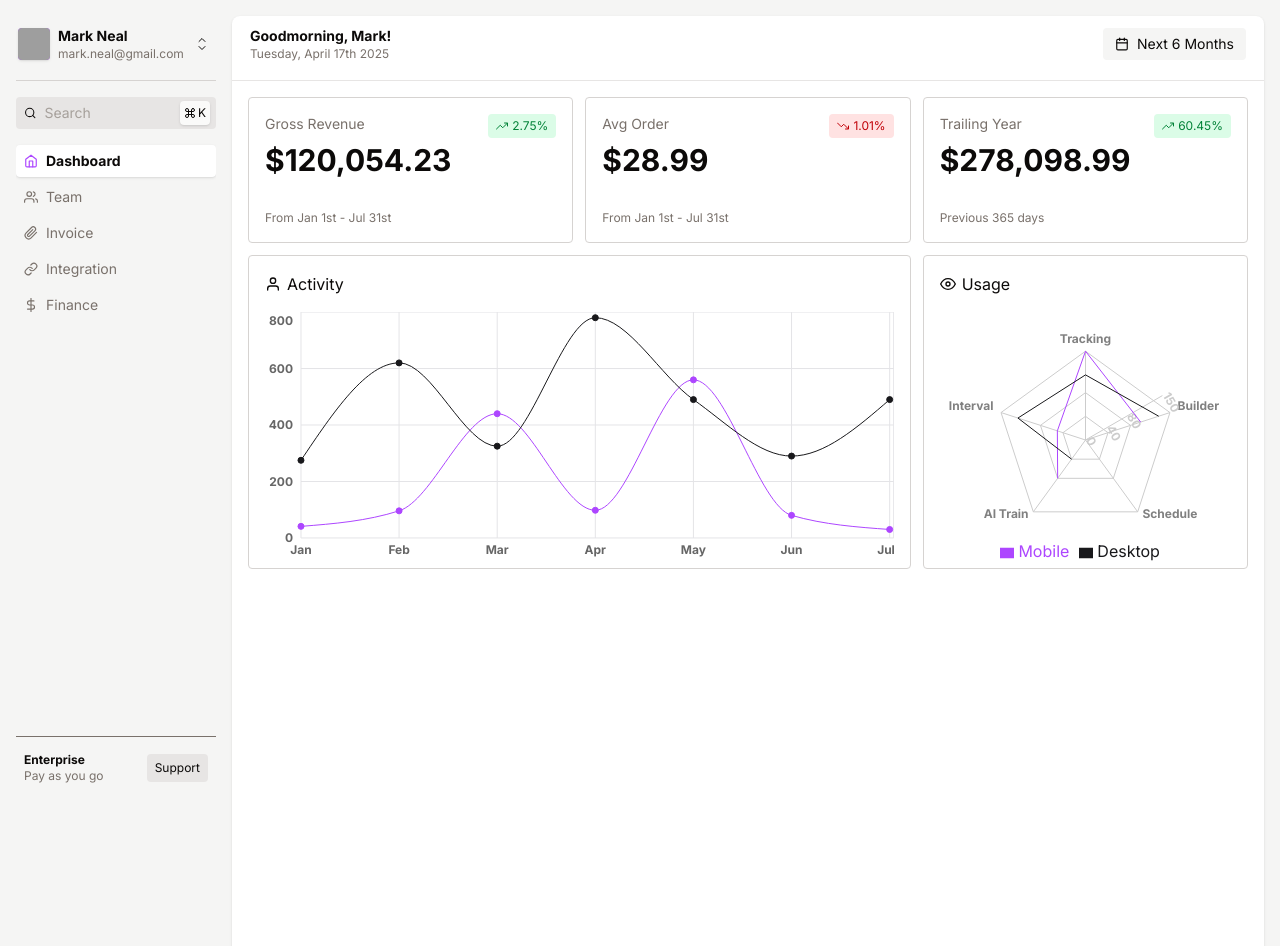
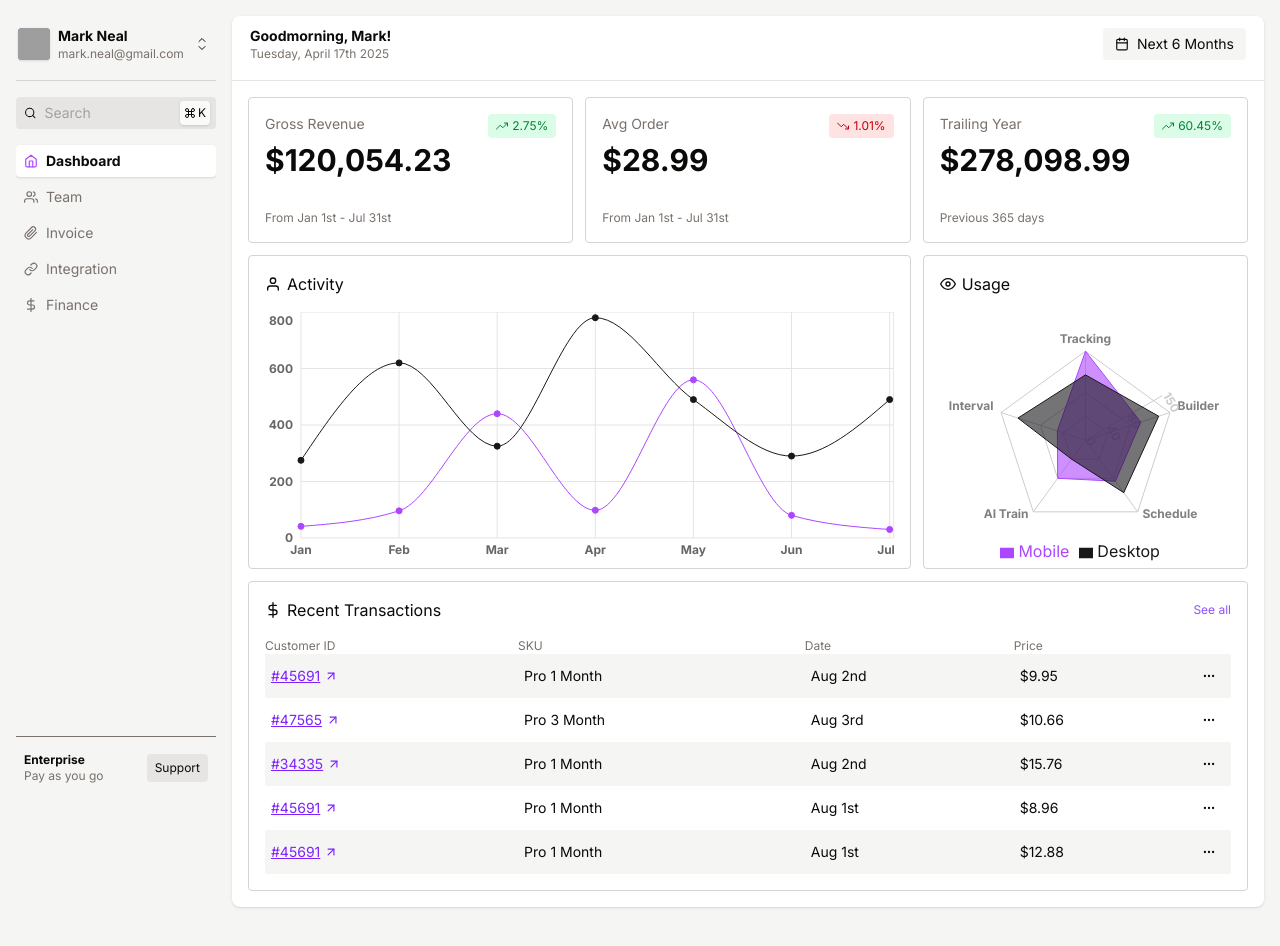
Before and after one commit to markjosephtx/dashboard-vite-react-tailwind, a React (Vite) app: page / in a window 1280 px wide. Shown: the top 946 px of the page. After the commit the page ends 923 px from the top, so only its background shows below. Built offline with nearby package versions, Linux system fonts and the light colour scheme; grey boxes are pictures that could not be loaded.

Commit message:
Added Recent Transactions and cleaned up grid layoue

```diff
--- a/src/Components/Dashboard/Dashboard.jsx
+++ b/src/Components/Dashboard/Dashboard.jsx
@@ -4,7 +4,7 @@
 
 function Dashboard() {
   return (
-    <div className='bg-white rounded-lg pb-4 shadow h-[200vh]'>
+    <div className='bg-white rounded-lg pb-4 shadow'>
       <TopBar />
       <Grid />
 
--- a/src/Components/Dashboard/Grid.jsx
+++ b/src/Components/Dashboard/Grid.jsx
@@ -2,6 +2,7 @@
 import StatCards from './StatCards'
 import ActivityGraph from './ActivityGraph'
 import UsageRadar from './UsageRadar'
+import RecentTransactions from './RecentTransactions'
 
 function Grid() {
   return (
@@ -9,6 +10,7 @@
         <StatCards />
         <ActivityGraph />
         <UsageRadar />
+        <RecentTransactions />
 
     </div>
   )
--- /dev/null
+++ b/src/Components/Dashboard/RecentTransactions.jsx
@@ -0,0 +1,103 @@
+import React from 'react'
+import { FiDollarSign, FiArrowUpRight, FiMoreHorizontal } from 'react-icons/fi'
+
+function RecentTransactions() {
+  return (
+    <div className='col-span-12 p-4 rounded border border-stone-300'>
+        <div className='mb-4 flex items-center justify-between'>
+            <h3 className='flex items-center gap-1.5 font-medium'>
+                <FiDollarSign /> Recent Transactions
+            </h3>
+            <button className='text-xs text-violet-500 hover:underline'>
+                See all
+            </button>
+        </div>
+        <table className='w-full table-auto'>
+            <TableHead />
+            <tbody>
+                <TableRow
+                    cusId="#45691"
+                    sku="Pro 1 Month"
+                    date="Aug 2nd"
+                    price="$9.95"
+                    order={1}
+                />
+                <TableRow
+                    cusId="#47565"
+                    sku="Pro 3 Month"
+                    date="Aug 3rd"
+                    price="$10.66"
+                    order={2}
+                />
+                <TableRow
+                    cusId="#34335"
+                    sku="Pro 1 Month"
+                    date="Aug 2nd"
+                    price="$15.76"
+                    order={3}
+                />
+                <TableRow
+                    cusId="#45691"
+                    sku="Pro 1 Month"
+                    date="Aug 1st"
+                    price="$8.96"
+                    order={4}
+                />
+                <TableRow
+                    cusId="#45691"
+                    sku="Pro 1 Month"
+                    date="Aug 1st"
+                    price="$12.88"
+                    order={5}
+                />
+            </tbody>
+        </table>
+    </div>
+  )
+}
+const TableHead = () => {
+    return (
+        <thead>
+            <tr className='text-xs font-normal text-stone-500'>
+                <th className='text-left font-medium'>Customer ID</th>
+                <th className='text-left font-medium'>SKU</th>
+                <th className='text-left font-medium'>Date</th>
+                <th className='text-left font-medium'>Price</th>
+                <th className='w-8'></th>
+            </tr>
+        </thead>
+    )
+}
+
+const TableRow = ({
+    cusId,
+    sku,
+    date,
+    price,
+    order,
+} = {
+    cusId: string,
+    sku: string,
+    date: string,
+    price: string,
+    order: number,
+}) => {
+    return (
+        <tr className={order % 2 ? "bg-stone-100 text-sm" : "text-sm"}>
+            <td className='p-1.5'>
+                <a href="#" className='text-violet-600 underline flex items-center gap-1'>
+                {cusId} <FiArrowUpRight /></a>
+            </td>
+            <td className='p-1.5'>{sku}</td>
+            <td className='p-1.5'>{date}</td>
+            <td className='p-1.5'>{price}</td>
+            <td className='p-1.5'>
+                <button className='hover:bg-stone-200 transition-colors grid place-content-center rounded text-sm size-8'>
+                    <FiMoreHorizontal />
+                </button>
+            </td>
+        </tr>
+    )
+}
+
+export default RecentTransactions
--- a/src/Components/Dashboard/UsageRadar.jsx
+++ b/src/Components/Dashboard/UsageRadar.jsx
@@ -26,8 +26,8 @@
     },
     {
       subject: 'Schedule',
-      A: 86,
-      B: 110,
+      mobile: 86,
+      desktop: 110,
       max: 150,
     },
     {
```
